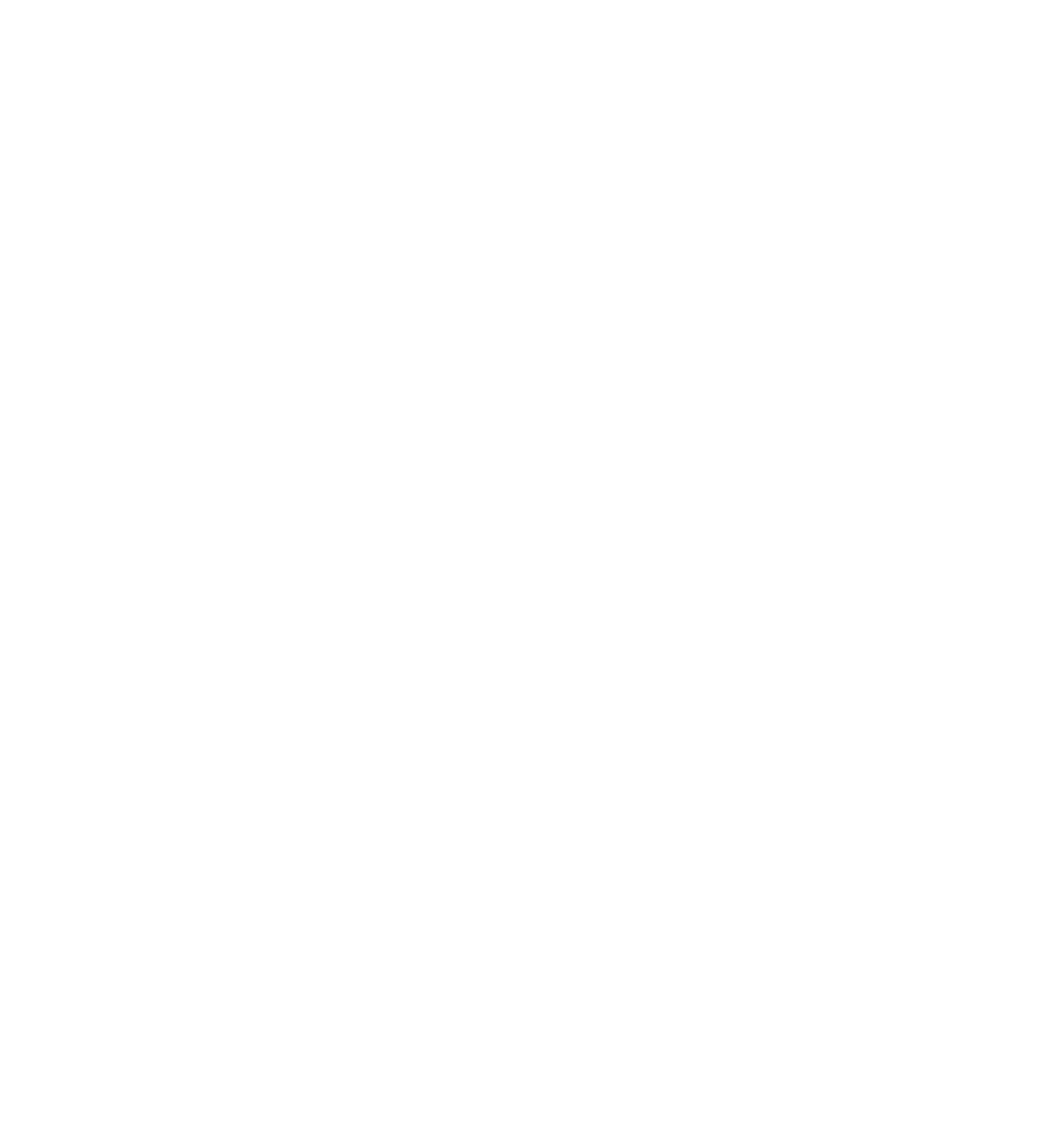
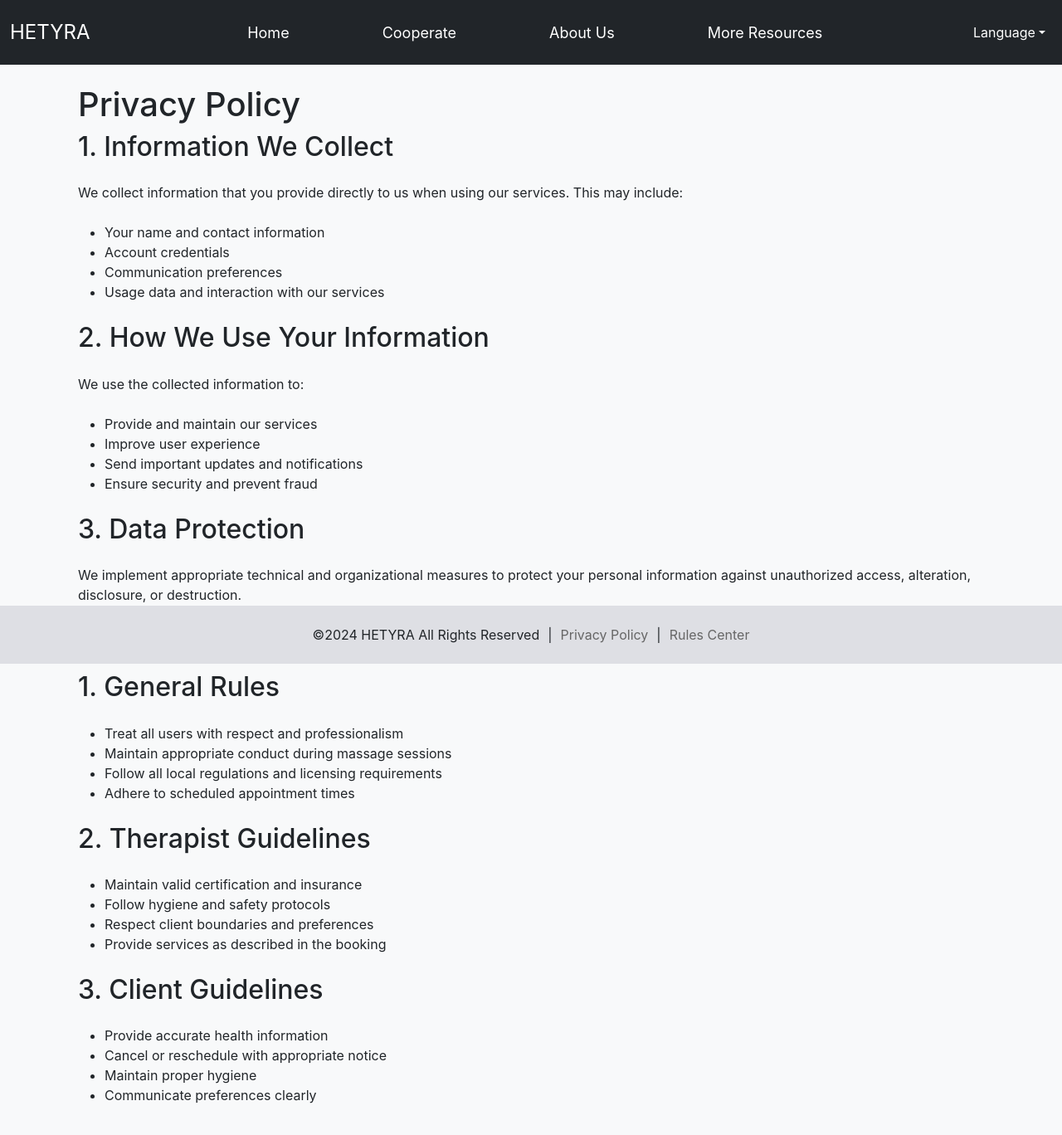
Before and after one commit to NoobFly6600/hetyra-web, a React (Vite) app: page /PrivacyPage in a window 1280 px wide. Before the commit this address had no page. Shown: the top 1368 px of the page at 83% size. Before the commit the page ends 800 px from the top, so only its background shows below. Built offline with nearby package versions, Linux system fonts and the light colour scheme.

Commit message:
Add photos

```diff
--- a/src/components/HETYRA.jsx
+++ b/src/components/HETYRA.jsx
@@ -40,9 +40,9 @@ export default function HETYRA() {
                     <div>
                         <span>©2024 HETYRA All Rights Reserved</span>
                         <span style={{ margin: '0 10px' }}>|</span>
-                        <a href="/privacy" style={{ color: '#666', textDecoration: 'none' }}>Privacy Policy</a>
+                        <a href="/PrivacyPage" style={{ color: '#666', textDecoration: 'none' }}>Privacy Policy</a>
                         <span style={{ margin: '0 10px' }}>|</span>
-                        <a href="/rules" style={{ color: '#666', textDecoration: 'none' }}>Rules Center</a>
+                        <a href="/PrivacyPage#rules" style={{ color: '#666', textDecoration: 'none' }}>Rules Center</a>
                     </div>
                 </Container>
             </div>
--- a/src/components/nav/HETYRA_Navbar.jsx
+++ b/src/components/nav/HETYRA_Navbar.jsx
@@ -73,6 +73,7 @@ export default function HETYRA_Navbar(props) {
                         >
                             More Resources
                         </Nav.Link>
+
                     </Nav>
 
                     <Nav>
--- a/src/components/nav/HETYRA_Router.jsx
+++ b/src/components/nav/HETYRA_Router.jsx
@@ -7,16 +7,18 @@ import CooperatePage from "./pages/CooperatePage";
 import NoMatchPage from "./pages/NoMatchPage";
 import AboutUsPage from "./pages/AboutUsPage";
 import ResourcesPage from "./pages/ResourcesPage";
+import PrivacyPage from "./pages/PrivacyPage";
 
 export default function HETYRA_Router() {
     return <BrowserRouter>
         <Routes>
             <Route path="/" element={<HETYRA />}>
                 <Route index element={<LandingPage />} />
-                <Route path="/HomePage" element={<HomePage />} />
+                <Route path="/HomePage" element={<LandingPage />} />
                 <Route path="/CooperatePage" element={<CooperatePage />} />
                 <Route path="/AboutUsPage" element={<AboutUsPage />} />
                 <Route path="/ResourcesPage" element={<ResourcesPage />} />
+                <Route path="/PrivacyPage" element={<PrivacyPage />} />
             </Route>
         </Routes>
     </BrowserRouter>
--- a/src/components/nav/pages/LandingPage.jsx
+++ b/src/components/nav/pages/LandingPage.jsx
@@ -1,4 +1,5 @@
 import { Col, Container, Row } from "react-bootstrap";
+import FrontPage from '../../../Photos/FrontPage.jpg';
 
 export default function LandingPage(props) {
     return (
@@ -38,13 +39,17 @@ export default function LandingPage(props) {
                     </Col>
                 </Row>
 
-                {/* You can add images or icons here similar to Meituan's layout */}
                 <Row className="justify-content-center mt-5">
                     <Col md={8}>
                         <img
-                            src="/path-to-your-illustration.png"
+                            src={FrontPage}
                             alt="HETYRA Service Illustration"
-                            style={{width: '100%', maxWidth: '1200px'}}
+                            style={{
+                                width: '100%',
+                                maxWidth: '1200px',
+                                borderRadius: '10px',
+                                boxShadow: '0 4px 8px rgba(0,0,0,0.1)'
+                            }}
                         />
                     </Col>
                 </Row>
--- /dev/null
+++ b/src/components/nav/pages/PrivacyPage.jsx
@@ -0,0 +1,92 @@
+import React, { useEffect } from 'react';
+import { useLocation } from 'react-router-dom';
+
+export default function PrivacyPage() {
+  const location = useLocation();
+
+  useEffect(() => {
+    // Check if the URL has a hash and scroll to that section
+    if (location.hash === '#rules') {
+      const rulesSection = document.getElementById('rules');
+      if (rulesSection) {
+        rulesSection.scrollIntoView({ behavior: 'smooth' });
+      }
+    }
+  }, [location]);
+
+  return (
+    <div className="container mx-auto px-4 py-8">
+      <h1 className="text-3xl font-bold mb-6">Privacy Policy</h1>
+
+      <section className="mb-8">
+        <h2 className="text-2xl font-semibold mb-4">1. Information We Collect</h2>
+        <p className="mb-4">
+          We collect information that you provide directly to us when using our services.
+          This may include:
+        </p>
+        <ul className="list-disc ml-6 mb-4">
+          <li>Your name and contact information</li>
+          <li>Account credentials</li>
+          <li>Communication preferences</li>
+          <li>Usage data and interaction with our services</li>
+        </ul>
+      </section>
+
+      <section className="mb-8">
+        <h2 className="text-2xl font-semibold mb-4">2. How We Use Your Information</h2>
+        <p className="mb-4">
+          We use the collected information to:
+        </p>
+        <ul className="list-disc ml-6 mb-4">
+          <li>Provide and maintain our services</li>
+          <li>Improve user experience</li>
+          <li>Send important updates and notifications</li>
+          <li>Ensure security and prevent fraud</li>
+        </ul>
+      </section>
+
+      <section className="mb-8">
+        <h2 className="text-2xl font-semibold mb-4">3. Data Protection</h2>
+        <p className="mb-4">
+          We implement appropriate technical and organizational measures to protect your
+          personal information against unauthorized access, alteration, disclosure, or
+          destruction.
+        </p>
+      </section>
+
+      <section id="rules" className="mb-8 mt-12 pt-8 border-t">
+        <h1 className="text-3xl font-bold mb-6">Rules Center</h1>
+
+        <section className="mb-8">
+          <h2 className="text-2xl font-semibold mb-4">1. General Rules</h2>
+          <ul className="list-disc ml-6 mb-4">
+            <li>Treat all users with respect and professionalism</li>
+            <li>Maintain appropriate conduct during massage sessions</li>
+            <li>Follow all local regulations and licensing requirements</li>
+            <li>Adhere to scheduled appointment times</li>
+          </ul>
+        </section>
+
+        <section className="mb-8">
+          <h2 className="text-2xl font-semibold mb-4">2. Therapist Guidelines</h2>
+          <ul className="list-disc ml-6 mb-4">
+            <li>Maintain valid certification and insurance</li>
+            <li>Follow hygiene and safety protocols</li>
+            <li>Respect client boundaries and preferences</li>
+            <li>Provide services as described in the booking</li>
+          </ul>
+        </section>
+
+        <section className="mb-8">
+          <h2 className="text-2xl font-semibold mb-4">3. Client Guidelines</h2>
+          <ul className="list-disc ml-6 mb-4">
+            <li>Provide accurate health information</li>
+            <li>Cancel or reschedule with appropriate notice</li>
+            <li>Maintain proper hygiene</li>
+            <li>Communicate preferences clearly</li>
+          </ul>
+        </section>
+      </section>
+    </div>
+  );
+}
```
Also changed, not shown: src/Photos/FrontPage.jpg (added).
